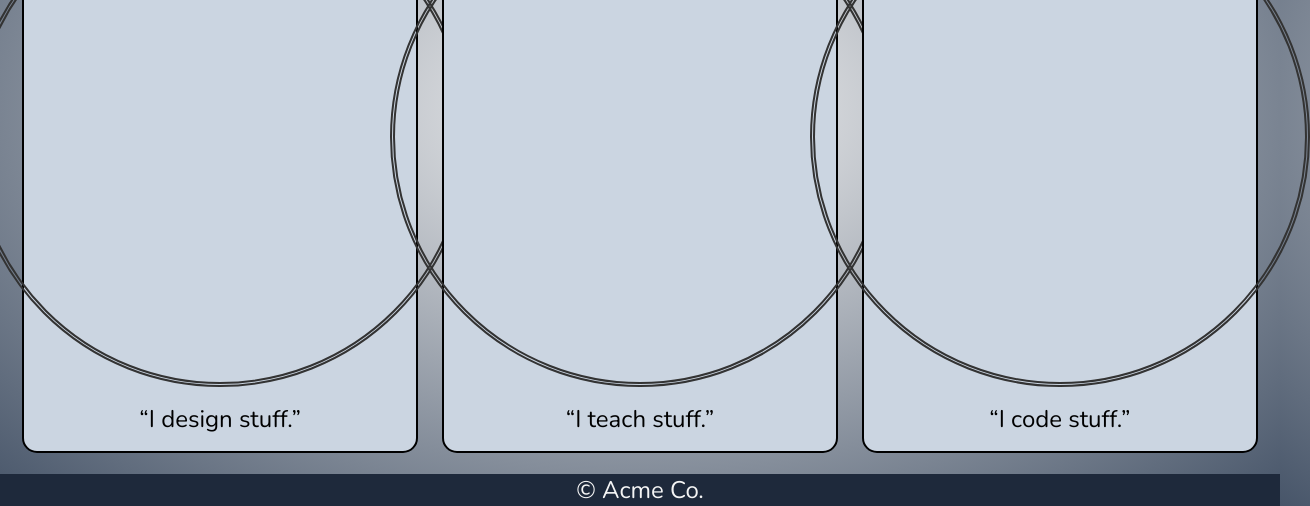
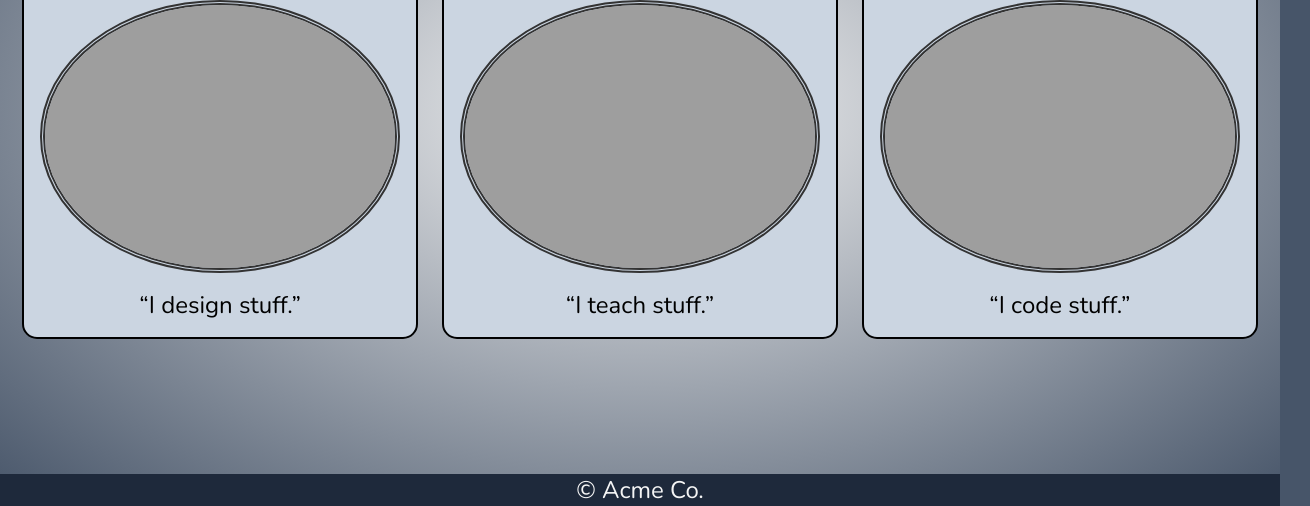
Before and after one commit to Tamara-tokoni/card-project, a plain HTML site: page index.html in a window 1280 px wide. Shown: the part 294-800 px from the top of the page, 1310 px wide, since content can reach past the window. Drawn offline with nearby package versions, Linux system fonts and the light colour scheme; the site is published under a folder, as on GitHub Pages, so addresses that start at the root find nothing.

Commit message:
Changes were made to the links

```diff
--- a/index.html
+++ b/index.html
@@ -22,7 +22,7 @@
       <section id="joe" class="profile">
         <figure>
           <img
-            src="/img/profile1-500x500.png"
+            src="img/profile1-500x500.png"
             alt="Profile Picture of Joe"
             width="500"
             height="500"
@@ -34,7 +34,7 @@
       <section id="matt" class="profile">
         <figure>
           <img
-            src="/img/profile2-500x500.png"
+            src="img/profile2-500x500.png"
             alt="Profile Picture of Matt"
             width="500"
             height="500"
@@ -46,7 +46,7 @@
       <section id="jane" class="profile">
         <figure>
           <img
-            src="/img/profile3-500x500.png"
+            src="img/profile3-500x500.png"
             alt="Profile Picture of Jane"
             width="500"
             height="500"
```
